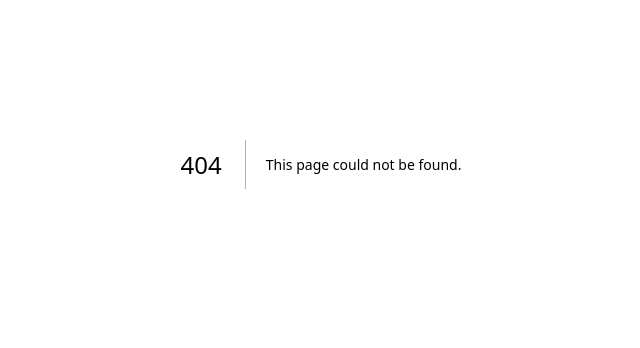
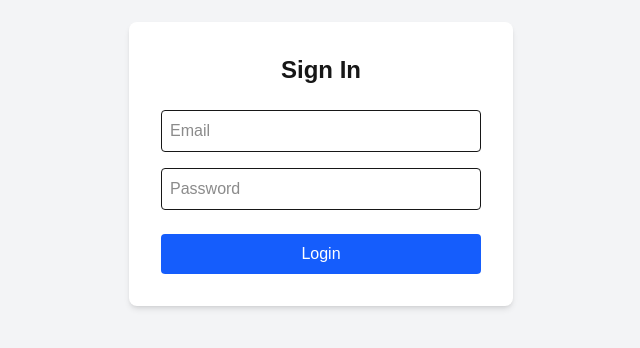
Before and after one commit to NVinayK-FE/nexgen-frontend-test, a Next.js app: page /users/sign_in in a window 1280 px wide. Before the commit this address had no page. Shown: the part 236-584 px from the top of the page, without its empty margins (319-959 px from the left). Built offline with nearby package versions, Linux system fonts and the light colour scheme.

Commit message:
project init

```diff
--- a/package.json
+++ b/package.json
@@ -3,7 +3,7 @@
   "version": "0.1.0",
   "private": true,
   "scripts": {
-    "dev": "next dev",
+    "dev": "next dev -p 3001",
     "build": "next build",
     "start": "next start",
     "lint": "eslint"
@@ -11,7 +11,8 @@
   "dependencies": {
     "next": "16.1.6",
     "react": "19.2.3",
-    "react-dom": "19.2.3"
+    "react-dom": "19.2.3",
+    "zustand": "^5.0.11"
   },
   "devDependencies": {
     "@tailwindcss/postcss": "^4",
--- /dev/null
+++ b/src/app/users/sign_in/page.tsx
@@ -0,0 +1,94 @@
+"use client";
+
+import { useState } from "react";
+import { z } from "zod";
+import { useAuthStore } from "@/store/useAuthStore";
+
+const loginSchema = z.object({
+    email: z.string().email(),
+    password: z.string().min(6),
+});
+
+const SignInPage = () => {
+    const { setUser } = useAuthStore();
+    const [errors, setErrors] = useState<string | null>(null);
+
+    async function handleSubmit(e: React.FormEvent<HTMLFormElement>) {
+        e.preventDefault();
+        setErrors(null);
+
+        const formData = new FormData(e.currentTarget);
+        const data = {
+            email: formData.get("email") as string,
+            password: formData.get("password") as string,
+        };
+
+        const result = loginSchema.safeParse(data);
+
+        if (!result.success) {
+            setErrors("Invalid email or password format");
+            return;
+        }
+
+        try {
+            const response = await fetch("http://localhost:3000/users/sign_in", {
+                method: "POST",
+                headers: {
+                    "Content-Type": "application/json",
+                    Accept: "application/json",
+                },
+                credentials: "include",
+                body: JSON.stringify({ user: data }),
+            });
+
+            if (!response.ok) {
+                throw new Error("Login failed");
+            }
+
+            setUser(data.email);
+            alert("Login successful!");
+        } catch (error) {
+            setErrors("Invalid credentials");
+        }
+    }
+
+    return (
+        <div className="flex min-h-screen items-center justify-center bg-gray-100">
+            <form
+                onSubmit={handleSubmit}
+                className="bg-white p-8 rounded-lg shadow-md w-96"
+            >
+                <h1 className="text-2xl font-bold mb-6 text-center">Sign In</h1>
+
+                {errors && (
+                    <p className="text-red-500 text-sm mb-4">{errors}</p>
+                )}
+
+                <input
+                    type="email"
+                    name="email"
+                    placeholder="Email"
+                    className="w-full mb-4 p-2 border rounded"
+                    required
+                />
+
+                <input
+                    type="password"
+                    name="password"
+                    placeholder="Password"
+                    className="w-full mb-6 p-2 border rounded"
+                    required
+                />
+
+                <button
+                    type="submit"
+                    className="w-full bg-blue-600 text-white py-2 rounded hover:bg-blue-700 transition"
+                >
+                    Login
+                </button>
+            </form>
+        </div>
+    );
+}
+
+export default SignInPage;
--- /dev/null
+++ b/src/store/useAuthStore.ts
@@ -0,0 +1,25 @@
+import { create } from "zustand";
+
+interface AuthState {
+    user: string | null;
+    isAuthenticated: boolean;
+    setUser: (user: string) => void;
+    logout: () => void;
+}
+
+export const useAuthStore = create<AuthState>((set) => ({
+    user: null,
+    isAuthenticated: false,
+
+    setUser: (user) =>
+        set({
+            user,
+            isAuthenticated: true,
+        }),
+
+    logout: () =>
+        set({
+            user: null,
+            isAuthenticated: false,
+        }),
+}));
```
Also changed, not shown: 1 other file (tests, documents, lock files or other folders).
